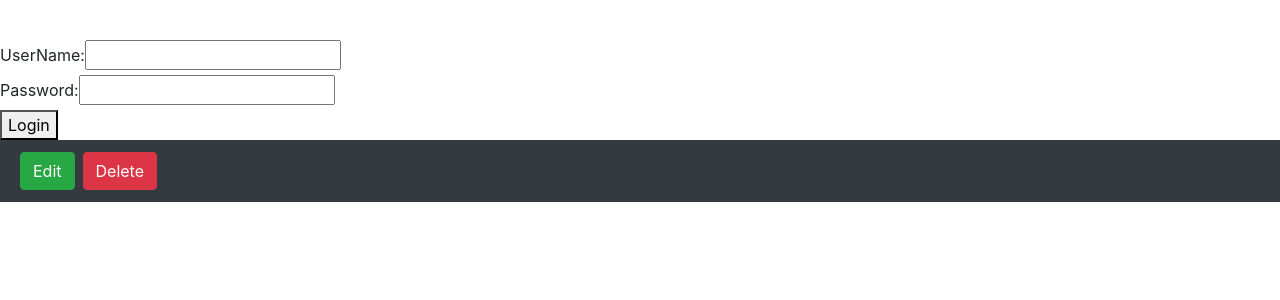
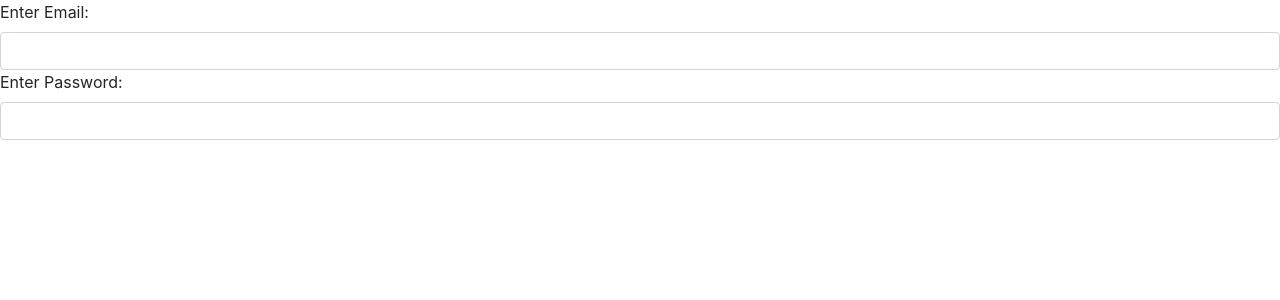
Before and after one commit to max-padgett/jsonreactapp, a React (Create React App) app: page / in a window 1280 px wide. Shown: the top 300 px of the page. Built offline with nearby package versions, Linux system fonts and the light colour scheme.

Commit message:
changed to form from react-bootstrap

```diff
--- a/src/App.js
+++ b/src/App.js
@@ -17,7 +17,6 @@ class App extends Component {
         <BrowserRouter>
           <switch>
             <Route  path={'/'} component={Login} exact/>
-            <Header/>
             <Route  class="btn btn-success" style={{margin:'.5vh'}} path={'/form'} component={FormCard}/>
           </switch>
         </BrowserRouter>
--- a/src/Login.js
+++ b/src/Login.js
@@ -6,6 +6,11 @@ class Login extends Component {
     constructor(props, context){
         super(props,context);
         this.handleChange = this.handleChange.bind(this);
+
+        this.state = {
+            email:"",
+            password:""
+        };
     }
 
     handleChange(e){
@@ -17,17 +22,22 @@ class Login extends Component {
             <div>
                 <form>
                     <FormGroup controlId="email">
-                    <ControlLabel></ControlLabel>
-
+                    <ControlLabel>Enter Email:</ControlLabel>
+                     <FormControl
+                     type="email"
+                     value = {this.state.email}
+                     placeholder=""
+                     onChange={this.handleChange}
+                     ></FormControl>
+                     <ControlLabel>Enter Password:</ControlLabel>
+                     <FormControl
+                     type="password"
+                     value = {this.state.password}
+                     placeholder=""
+                     onChange={this.handleChange}
+                     ></FormControl>
                     </FormGroup>
                 </form>
-                <label>UserName: </label>
-                <input type="text"></input>
-                <br/>
-                <label>Password: </label>
-                <input type="text"></input>
-                <br/>
-                <button type="submit">Login</button>
             </div>
          );
     }
```
